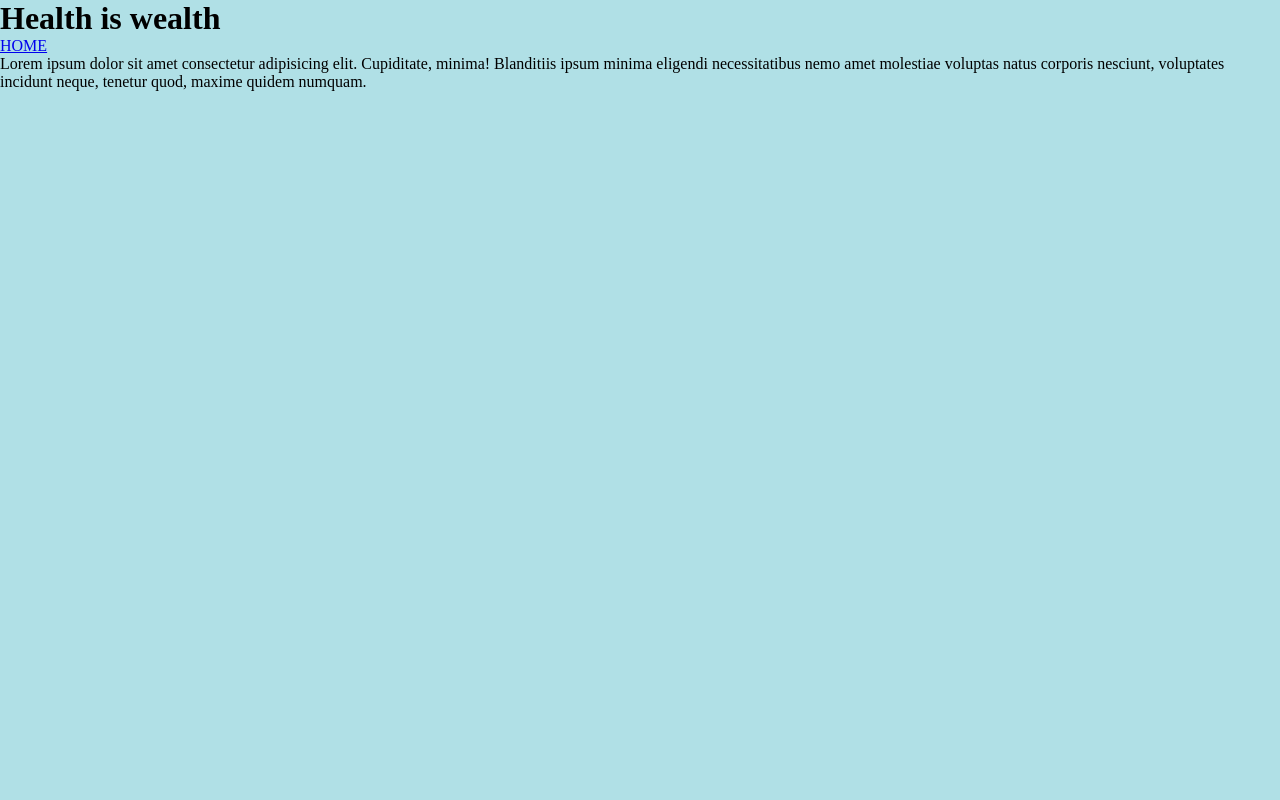
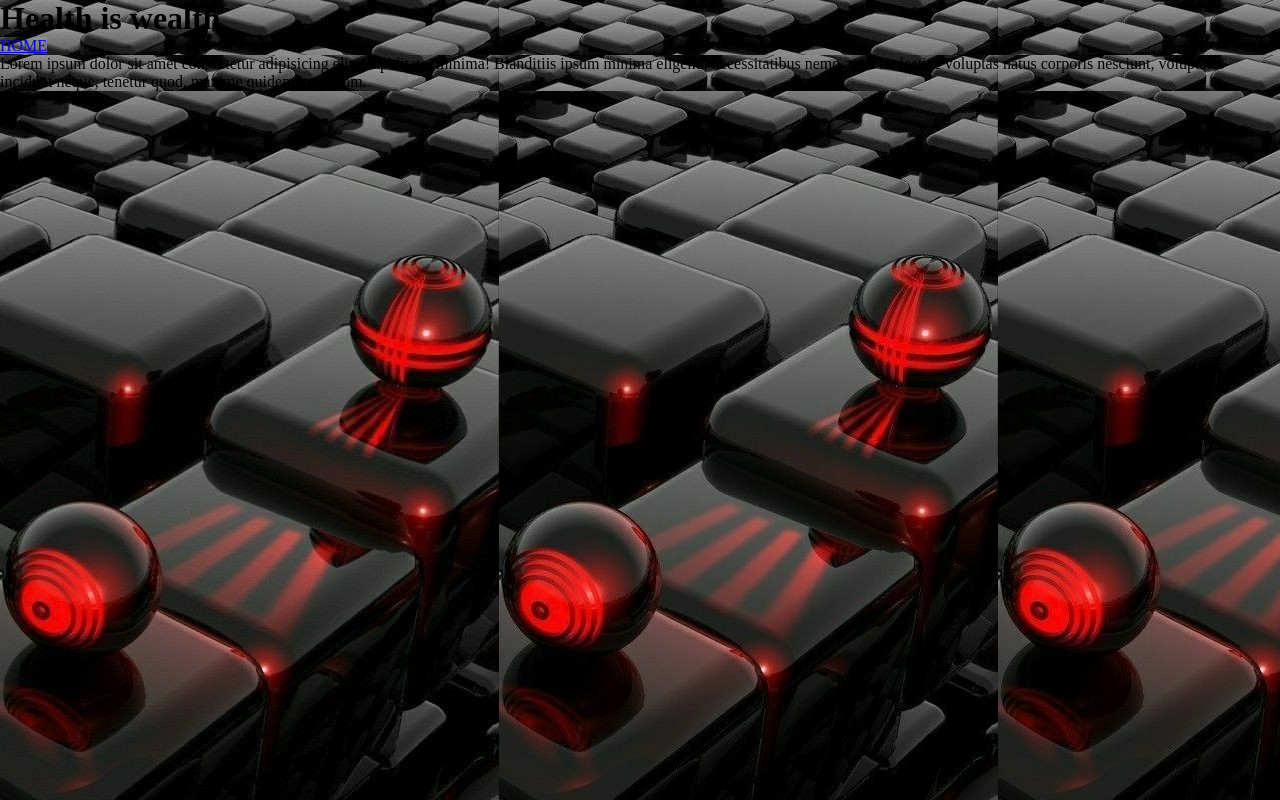
Before and after one commit to BwizaJ/health, a plain HTML site: page index.html in a window 1280 px wide. Drawn offline with Linux system fonts and the light colour scheme.

Commit message:
Trying to edit background

```diff
--- a/style.css
+++ b/style.css
@@ -2,5 +2,5 @@
     margin: 0;
     padding: 0;
     box-sizing: border-box;
-    background-color: powderblue;
+    background: url(images/20231025_102308.jpg);
 }
```
